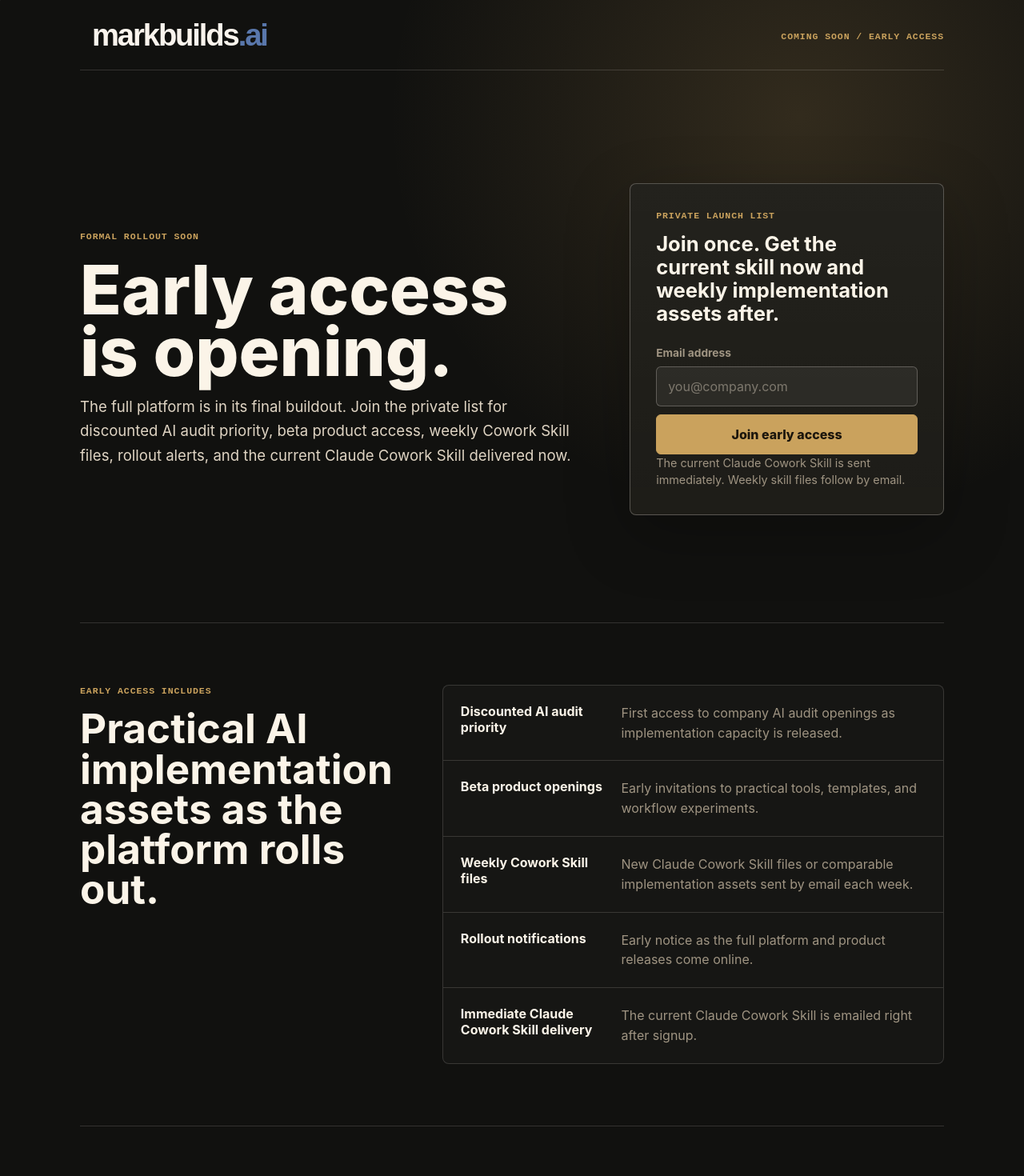
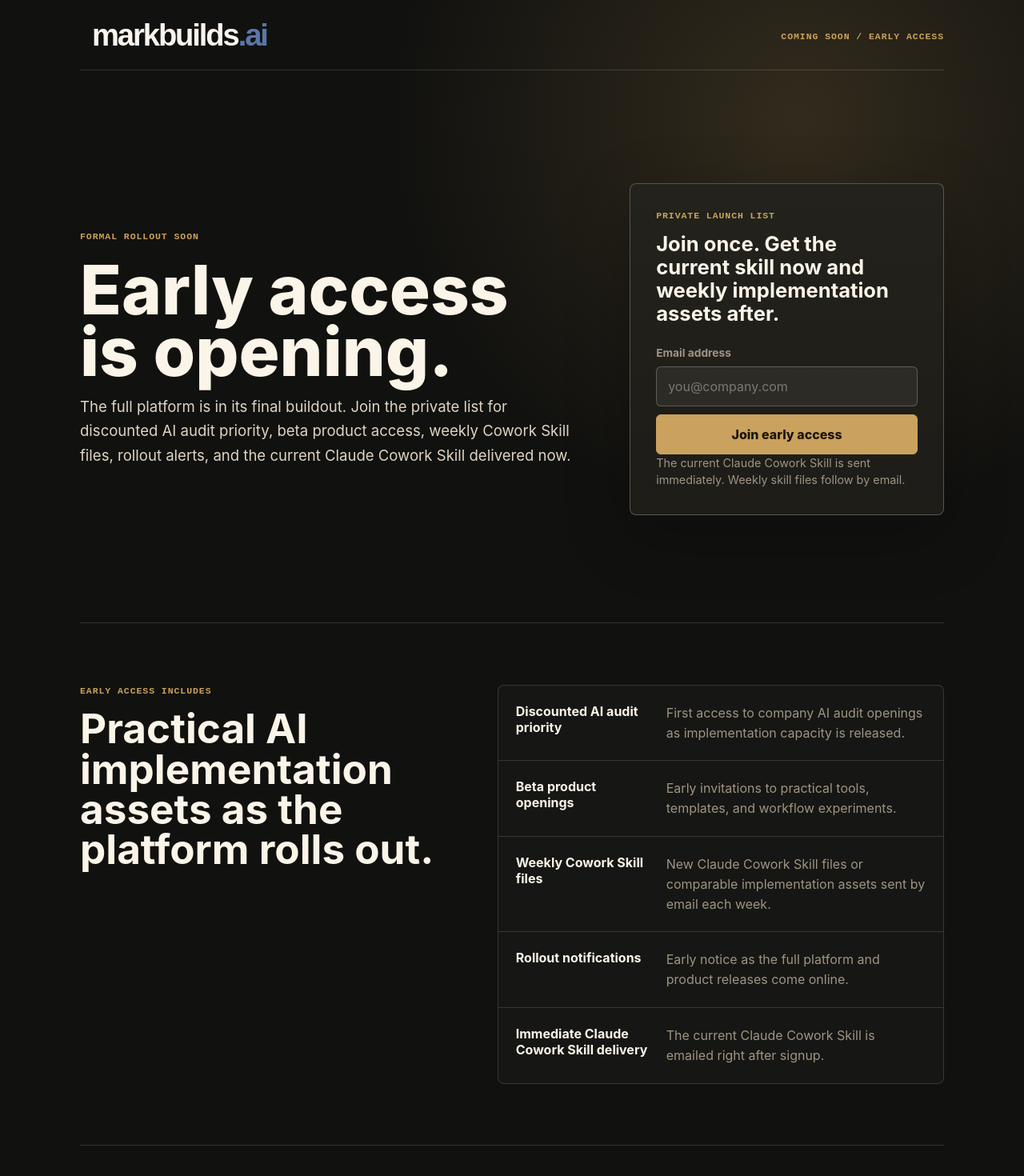
Before and after one commit to melanson633/hire-mark-cre-site, a React (Vite) app: page / in a window 1280 px wide. Shown: the top 1470 px of the page at 80% size. Built offline with nearby package versions, Linux system fonts and the light colour scheme.

Commit message:
Fix teaser ledger heading overflow

```diff
--- a/src/styles/teaser.css
+++ b/src/styles/teaser.css
@@ -270,7 +270,7 @@
 
 .landing-access-ledger {
   display: grid;
-  grid-template-columns: minmax(0, 0.62fr) minmax(0, 1fr);
+  grid-template-columns: minmax(0, 0.82fr) minmax(0, 1fr);
   gap: clamp(26px, 5vw, 64px);
 }
 
```
